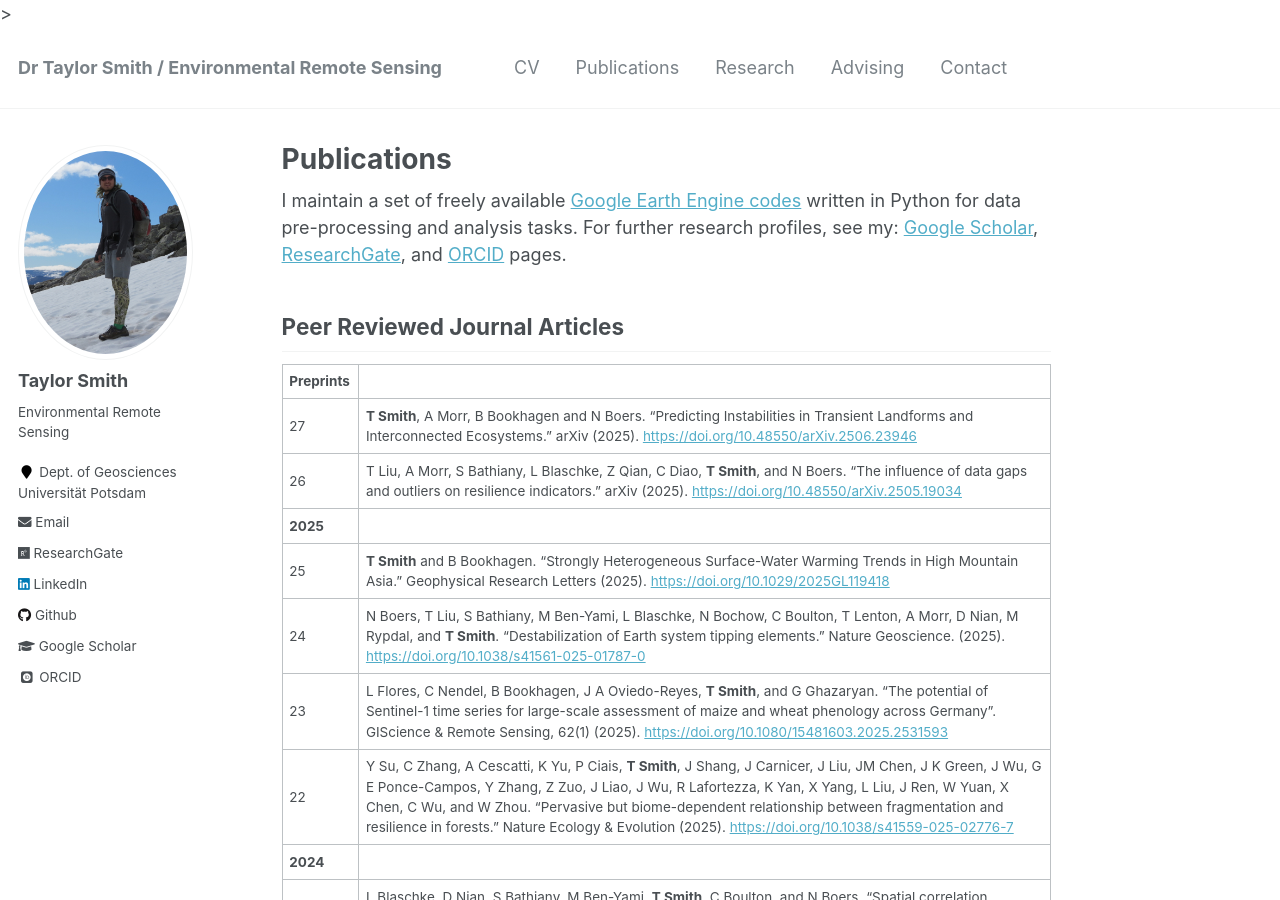
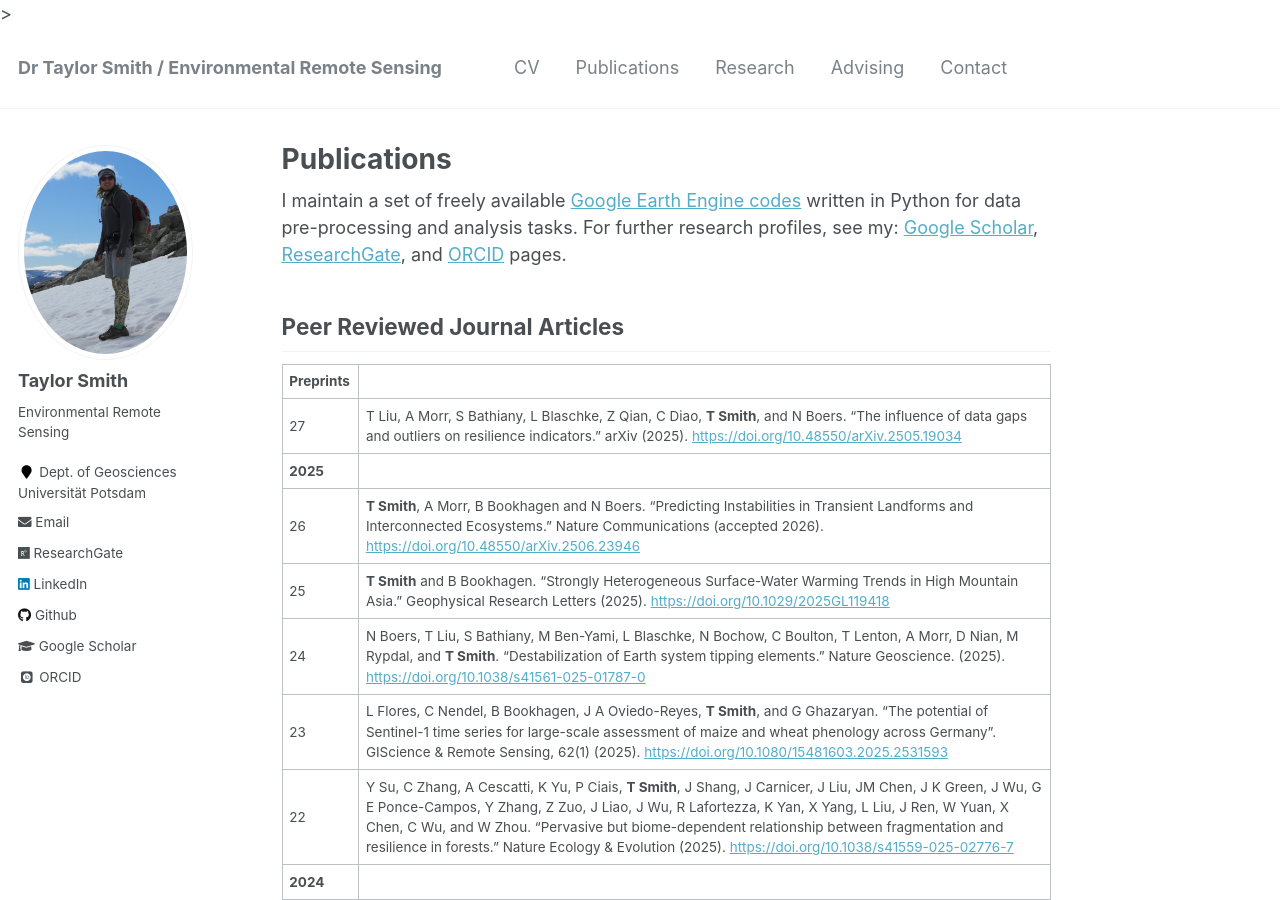
Before and after one commit to tasmi/tasmi.github.io, a Jekyll site: the page built from _pages/publications.md, in a window 1280 px wide and 900 px high. Built offline with Jekyll 4.4.1, drawn with Linux system fonts in a browser that asks for light colours; some web fonts are replaced; some of the changed text lies outside the part shown.

Commit message:
Update publications.md

```diff
--- a/_pages/publications.md
+++ b/_pages/publications.md
@@ -10,9 +10,9 @@ I maintain a set of freely available [Google Earth Engine codes](https://github.
 ## Peer Reviewed Journal Articles
 
 | **Preprints**
-27 | **T Smith**, A Morr, B Bookhagen and N Boers. "Predicting Instabilities in Transient Landforms and Interconnected Ecosystems." arXiv (2025). [https://doi.org/10.48550/arXiv.2506.23946](https://doi.org/10.48550/arXiv.2506.23946)
-26 | T Liu, A Morr, S Bathiany, L Blaschke, Z Qian, C Diao, **T Smith**, and N Boers. "The influence of data gaps and outliers on resilience indicators." arXiv (2025). [https://doi.org/10.48550/arXiv.2505.19034](https://doi.org/10.48550/arXiv.2505.19034)
+27 | T Liu, A Morr, S Bathiany, L Blaschke, Z Qian, C Diao, **T Smith**, and N Boers. "The influence of data gaps and outliers on resilience indicators." arXiv (2025). [https://doi.org/10.48550/arXiv.2505.19034](https://doi.org/10.48550/arXiv.2505.19034)
 | **2025**
+26 | **T Smith**, A Morr, B Bookhagen and N Boers. "Predicting Instabilities in Transient Landforms and Interconnected Ecosystems." Nature Communications (accepted 2026). [https://doi.org/10.48550/arXiv.2506.23946](https://doi.org/10.48550/arXiv.2506.23946)
 25 | **T Smith** and B Bookhagen. "Strongly Heterogeneous Surface-Water Warming Trends in High Mountain Asia." Geophysical Research Letters (2025). [https://doi.org/10.1029/2025GL119418](https://doi.org/10.1029/2025GL119418)
 24 | N Boers, T Liu, S Bathiany, M Ben-Yami, L Blaschke, N Bochow, C Boulton, T Lenton, A Morr, D Nian, M Rypdal, and **T Smith**. "Destabilization of Earth system tipping elements." Nature Geoscience. (2025). [https://doi.org/10.1038/s41561-025-01787-0](https://doi.org/10.1038/s41561-025-01787-0)
 23 | L Flores, C Nendel, B Bookhagen, J A Oviedo-Reyes, **T Smith**, and G Ghazaryan. "The potential of Sentinel-1 time series for large-scale assessment of maize and wheat phenology across Germany". GIScience & Remote Sensing, 62(1) (2025). [https://doi.org/10.1080/15481603.2025.2531593](https://doi.org/10.1080/15481603.2025.2531593)
```
Also changed, not shown: other parts of _pages/publications.md (+1 -0 lines).
